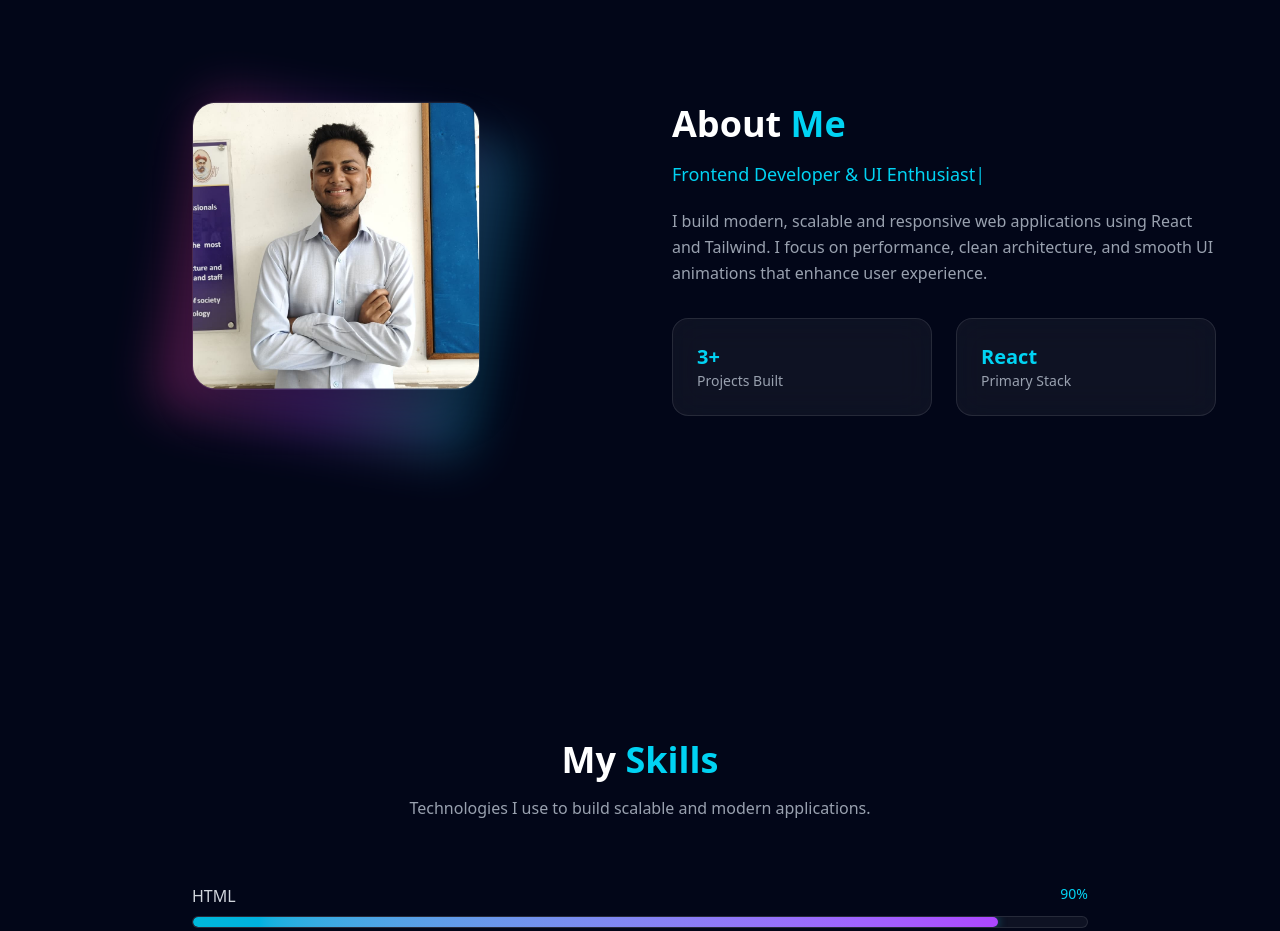
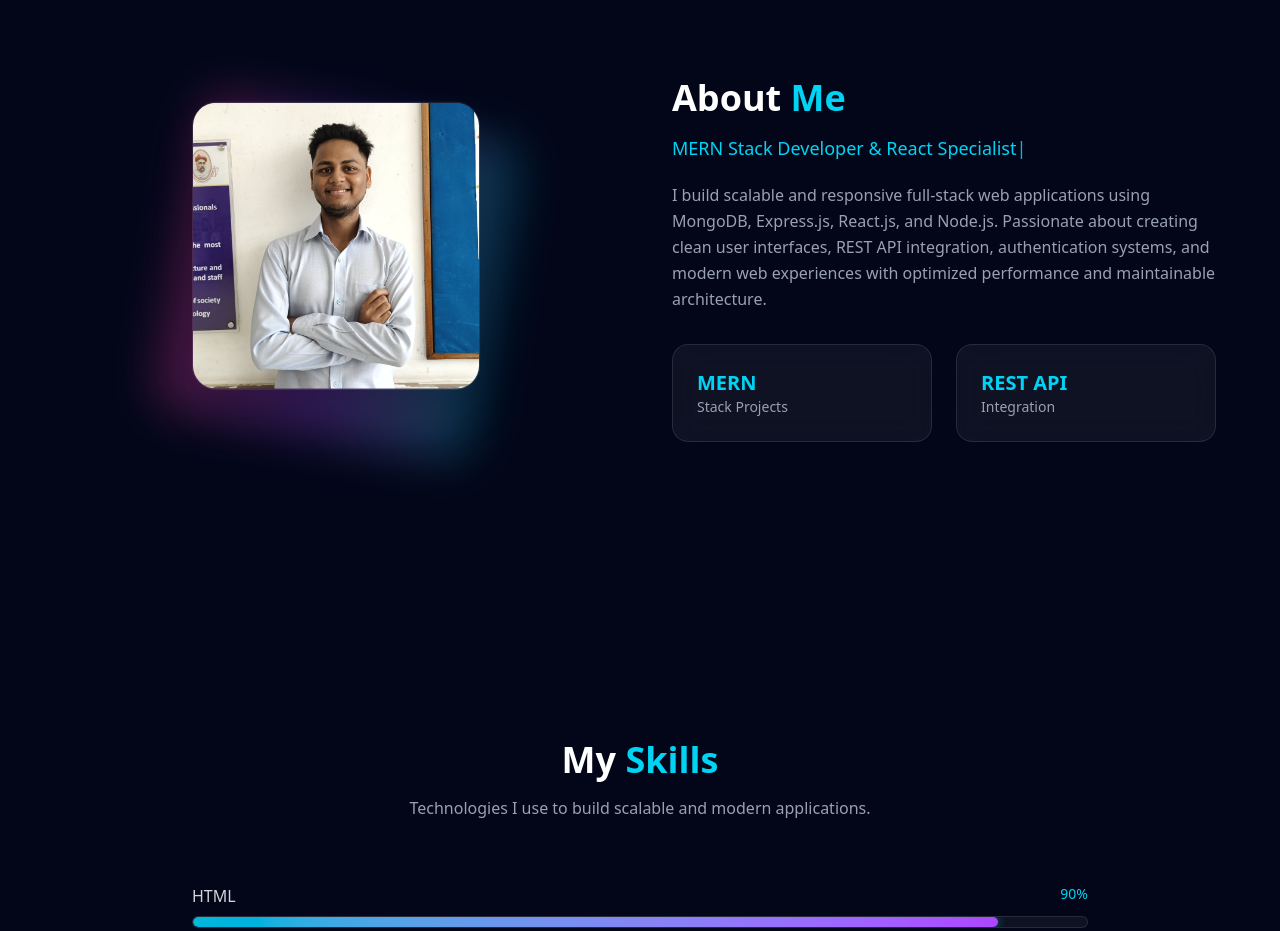
Before and after one commit to Ankit-Tech-12/Portfolio, a React (Vite) app: page / in a window 1280 px wide. Shown: the part 940-1871 px from the top of the page. Built offline with nearby package versions, Linux system fonts and the light colour scheme.

Commit message:
Update About and Skills components for improved content and performance

```diff
--- a/src/components/About.jsx
+++ b/src/components/About.jsx
@@ -2,7 +2,7 @@ import { motion, useInView } from "framer-motion";
 import { useEffect, useState, useRef } from "react";
 
 const About = () => {
-  const text = "Frontend Developer & UI Enthusiast";
+  const text = "MERN Stack Developer & React Specialist";
   const [displayedText, setDisplayedText] = useState("");
   const sectionRef = useRef(null);
 
@@ -78,31 +78,40 @@ const About = () => {
           </p>
 
           <p className="text-gray-400 leading-relaxed mb-8">
-            I build modern, scalable and responsive web applications using
-            React and Tailwind. I focus on performance, clean architecture,
-            and smooth UI animations that enhance user experience.
+            I build scalable and responsive full-stack web applications
+            using MongoDB, Express.js, React.js, and Node.js. Passionate
+            about creating clean user interfaces, REST API integration,
+            authentication systems, and modern web experiences with
+            optimized performance and maintainable architecture.
           </p>
 
           {/* Glassmorphism Cards */}
            <div className="grid grid-cols-2 gap-6">
-            <div className="bg-white/5 backdrop-blur-lg border border-white/10 p-6 rounded-2xl
+
+            <div
+              className="bg-white/5 backdrop-blur-lg border border-white/10 p-6 rounded-2xl
                          transition duration-300
                          hover:scale-105
                          hover:border-cyan-400/40
-                            hover:shadow-[0_0_20px_rgba(34,211,238,0.15)]">
-              <p className="text-cyan-400 font-bold text-xl">3+</p>
-              <p className="text-gray-400 text-sm">Projects Built</p>
+                         hover:shadow-[0_0_20px_rgba(34,211,238,0.15)]"
+            >
+              <p className="text-cyan-400 font-bold text-xl">MERN</p>
+              <p className="text-gray-400 text-sm">Stack Projects</p>
             </div>
 
-            <div className="bg-white/5 backdrop-blur-lg border border-white/10 p-6 rounded-2xl
+            <div
+              className="bg-white/5 backdrop-blur-lg border border-white/10 p-6 rounded-2xl
                          transition duration-300
                          hover:scale-105
                          hover:border-cyan-400/40
-                            hover:shadow-[0_0_20px_rgba(168,85,247,0.15)]">
-              <p className="text-cyan-400 font-bold text-xl">React</p>
-              <p className="text-gray-400 text-sm">Primary Stack</p>
+                         hover:shadow-[0_0_20px_rgba(168,85,247,0.15)]"
+            >
+              <p className="text-cyan-400 font-bold text-xl">REST API</p>
+              <p className="text-gray-400 text-sm">Integration</p>
             </div>
+
           </div>
+
 
         </motion.div>
       </div>
--- a/src/components/Skills.jsx
+++ b/src/components/Skills.jsx
@@ -15,7 +15,7 @@ const skills = [
 
 const Skills = () => {
   const ref = useRef(null);
-  const isInView = useInView(ref, { amount: 0.4 });
+  const isInView = useInView(ref, { amount: 0.2 });
 
   return (
     <section
```
Lines whose indentation alone changed are shown as unchanged.
